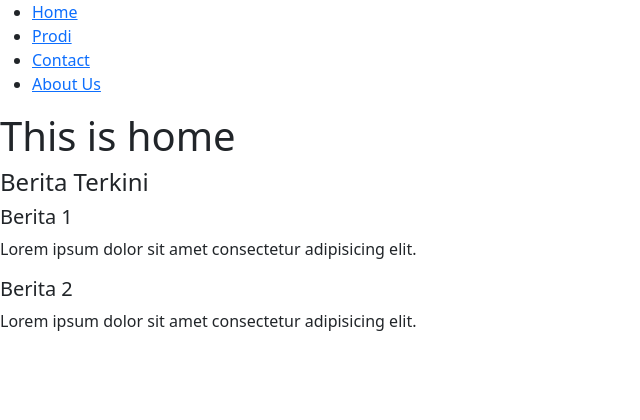
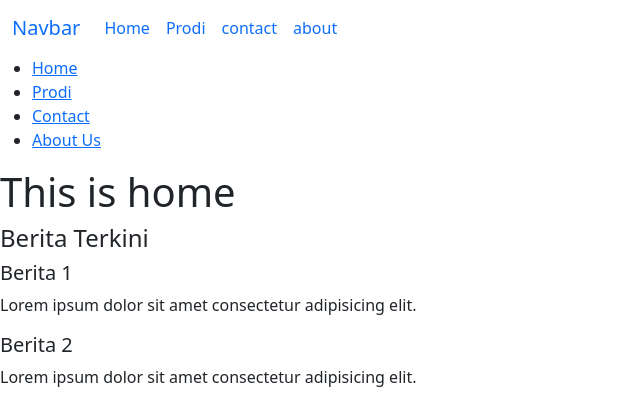
Before and after one commit to sasudarurano/Gitpaw2test, a Node server app: page / in a window 1280 px wide. Shown: the top 420 px of the page, without its empty margins (0-640 px from the left). Run offline with Node 20, Linux system fonts and the light colour scheme; some libraries are stand-ins or nearby versions.

Commit message:
Update main.ejs

```diff
--- a/views/main.ejs
+++ b/views/main.ejs
@@ -9,9 +9,36 @@
       rel="stylesheet"
       integrity="sha384-EVSTQN3/azprG1Anm3QDgpJLIm9Nao0Yz1ztcQTwFspd3yD65VohhpuuCOmLASjC"
       crossorigin="anonymous"
+
     />
+    <script src="https://cdn.jsdelivr.net/npm/@popperjs/core@2.11.8/dist/umd/popper.min.js" integrity="sha384-I7E8VVD/ismYTF4hNIPjVp/Zjvgyol6VFvRkX/vR+Vc4jQkC+hVqc2pM8ODewa9r" crossorigin="anonymous"></script>
+<script src="https://cdn.jsdelivr.net/npm/bootstrap@5.3.3/dist/js/bootstrap.min.js" integrity="sha384-0pUGZvbkm6XF6gxjEnlmuGrJXVbNuzT9qBBavbLwCsOGabYfZo0T0to5eqruptLy" crossorigin="anonymous"></script>
   </head>
   <body>
+    <nav class="navbar navbar-expand-lg bg-body-tertiary">
+      <div class="container-fluid">
+        <a class="navbar-brand" href="/">Navbar</a>
+        <button class="navbar-toggler" type="button" data-bs-toggle="collapse" data-bs-target="#navbarNav" aria-controls="navbarNav" aria-expanded="false" aria-label="Toggle navigation">
+          <span class="navbar-toggler-icon"></span>
+        </button>
+        <div class="collapse navbar-collapse" id="navbarNav">
+          <ul class="navbar-nav">
+            <li class="nav-item">
+              <a class="nav-link active" aria-current="page" href="/">Home</a>
+            </li>
+            <li class="nav-item">
+              <a class="nav-link" href="/prodi">Prodi</a>
+            </li>
+            <li class="nav-item">
+              <a class="nav-link" href="/contact">contact</a>
+            </li>
+            <li class="nav-item">
+              <a class="nav-link" href="/about">about</a>
+            </li>
+          </ul>
+        </div>
+      </div>
+    </nav>
     <ul>
       <li><a href="/">Home</a></li>
       <li><a href="/prodi">Prodi</a></li>
```
